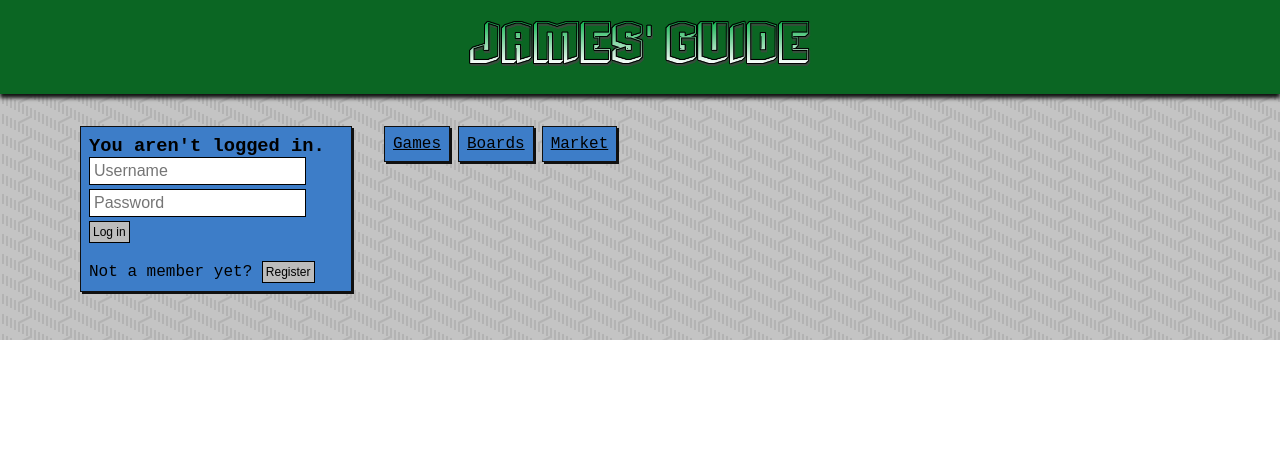
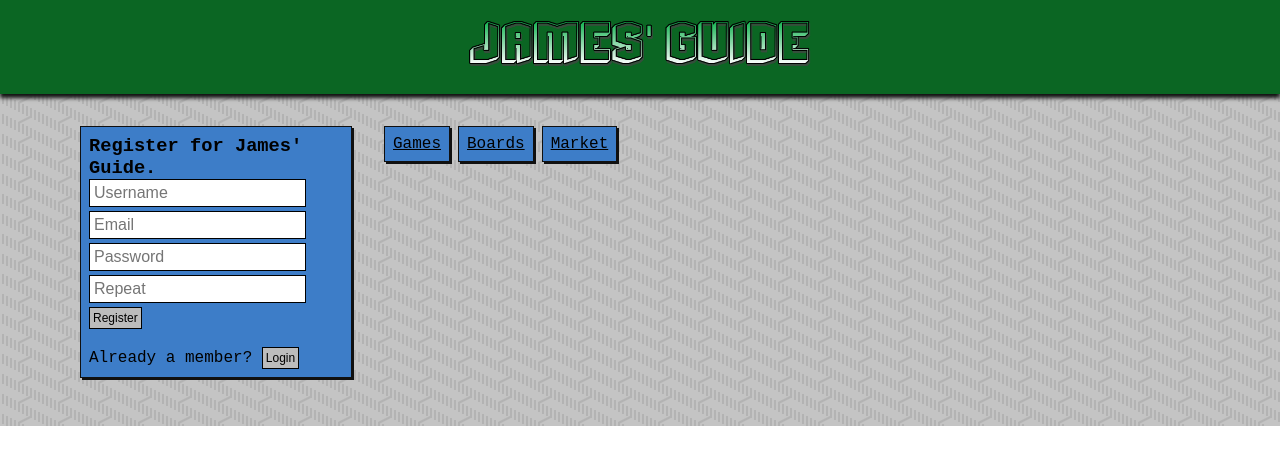
Before and after one commit to jamescourson/jamesguide, a React (Create React App) app: page / in a window 1280 px wide. Shown: the top 464 px of the page. Built offline with nearby package versions, Linux system fonts and the light colour scheme; no server answers; a web font is replaced by a local one.

Commit message:
implemented registration

```diff
--- a/package.json
+++ b/package.json
@@ -4,6 +4,7 @@
   "private": true,
   "dependencies": {
     "axios": "^0.18.0",
+    "bcryptjs": "^2.4.3",
     "express": "^4.16.4",
     "mysql": "^2.16.0",
     "react": "^16.6.3",
--- a/src/components/AuthBox.jsx
+++ b/src/components/AuthBox.jsx
@@ -13,7 +13,7 @@
 class AuthBox extends Component {
   state = {
     authType: authStates.login,
-    content: <Login />
+    content: <Register />
   }
 
   update() {
@@ -21,7 +21,7 @@
     // update this.state.authType accordingly
     this.setState({
       authType: authStates.login,
-      content: <Login />
+      content: <Register />
     });
   }
 
--- a/src/components/auth/Login.jsx
+++ b/src/components/auth/Login.jsx
@@ -27,13 +27,13 @@
 
   render() {
     return (
-      <form onSubmit={this.submit} className="login" method="post">
+      <form onSubmit={this.attemptLogin} className="login" method="post">
         <h3>You aren't logged in.</h3>
         <input name="username" type="text" placeholder="Username" onChange={this.handleChange} />
         <br />
         <input name="password" type="password" placeholder="Password" onChange={this.handleChange} />
         <br />
-        <button onClick={this.attemptLogin}>Log in</button>
+        <button>Log in</button>
         <br /><br />
         <span>Not a member yet? </span>
         <button>Register</button>
--- a/src/components/auth/Register.jsx
+++ b/src/components/auth/Register.jsx
@@ -1,12 +1,14 @@
 import React, { Component } from 'react';
 import axios from 'axios';
+import bcrypt from 'bcryptjs';
 
 class Register extends Component {
   state = {
     data: {
       username: null,
       email: null,
-      password: null
+      password: null,
+      password_repeat: null
     }
   }
 
@@ -20,23 +22,41 @@
   attemptRegister = (e) => {
     e.preventDefault();
 
-    axios.post('https://james.guide/api/register', this.state.data)
+    // hash user password
+    let registerData = this.state.data;
+    console.log(this.state);
+
+    bcrypt.hash(registerData.password, 10, (err, hash) => {
+      registerData.password = hash;
+    });
+
+    axios.get('https://james.guide/api/users')
     .then(res => {
-      console.log(res);
+      res.data.forEach(i => {
+        console.log(i.username);
+        console.log(registerData.username);
+        if (i.username === registerData.username) {
+          return 'That username is taken.';
+        }
+      });
+    });
+
+    axios.post('https://james.guide/api/register', registerData)
+    .then(res => {
     });
   }
 
   render() {
     return (
-      <form className="register">
+      <form onSubmit={this.attemptRegister} className="register" method="post">
         <h3>Register for James' Guide.</h3>
-        <input placeholder="Username" />
+        <input name="username" placeholder="Username" onChange={this.handleChange} />
         <br />
-        <input placeholder="Email" />
+        <input name="email" placeholder="Email" onChange={this.handleChange} />
         <br />
-        <input placeholder="Password" />
+        <input name="password" placeholder="Password" onChange={this.handleChange} />
         <br />
-        <input placeholder="Repeat" />
+        <input name="password_repeat" placeholder="Repeat" onChange={this.handleChange} />
         <br />
         <button>Register</button>
         <br /><br />
```
Also changed, not shown: app.js (+3 -8 lines), 1 other file (tests, documents, lock files or other folders).
